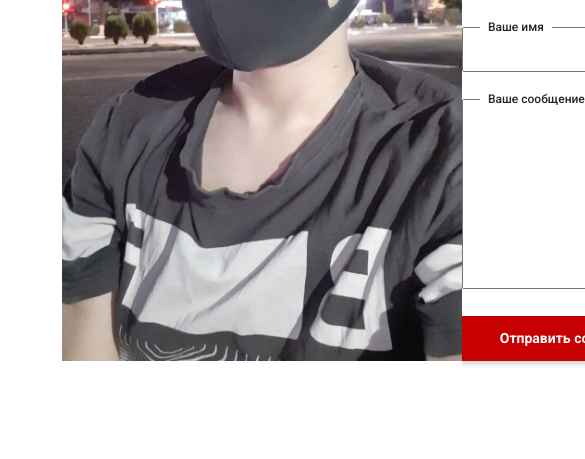
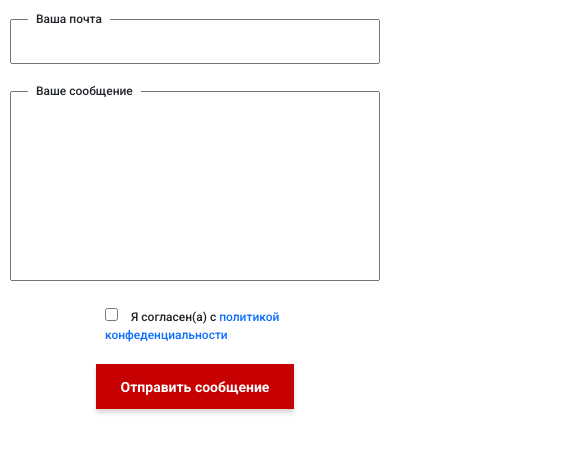
Before and after one commit to RamRainn/myportfolio, a website: page src/index.html in a window 390 px wide. Shown: the part 8275-8734 px from the top of the page, 585 px wide, since content can reach past the window. Drawn offline with nearby package versions, Linux system fonts and the light colour scheme; files that its build step writes are made by us from their sources; files whose address does not match are found by name.

Commit message:
new adaptive

```diff
--- a/src/sass/blocks/_media.scss
+++ b/src/sass/blocks/_media.scss
@@ -51,6 +51,15 @@
             }
         }
     }
+    .contacts {
+        &__wrapper {
+            padding: 0;
+            grid-template-columns: 400px 520px;
+        }
+        &__form {
+            grid-template: 45px 190px 45px / repeat(2, 250px);
+        }
+    }
 }
 @media (max-width: 992px){
     .container{
@@ -78,6 +87,18 @@
         &__wrapper {
             column-gap: 60px;
             grid-template-columns: repeat(2,320px);
+        }
+    }
+    .contacts {
+        &__wrapper {
+            grid-template-columns: 300px 400px;
+        }
+        &__form {
+            grid-template: 45px 190px 45px / repeat(2, 195px);
+        }
+        &__btn {
+            padding: 8px 25px;
+            line-height: 16px;
         }
     }
 
@@ -141,6 +162,18 @@
     .portfolio{
         margin-top: 40px;
     }
+    .contacts {
+        padding-top: 40px;
+        &__photo {
+            display: none;
+        }
+        &__wrapper {
+            grid-template-columns: 1fr;
+        }
+        &__form {
+            grid-template: 45px 190px 45px / repeat(2, 250px);
+        }
+    }
 }
 @media (max-width: 576px){
     .container{
@@ -192,4 +225,30 @@
             grid-template-columns: repeat(auto-fit,300px);
         }
     }
+    .contacts {
+        padding-bottom: 50px;
+        &__form {
+            grid-template: 45px 45px 190px minmax(45px, auto) / 1fr;
+        }
+        &__textarea {
+            grid-column: unset;
+            width: 100%;
+        }
+        &__triggers {
+            grid-column: unset;
+            grid-template-columns: 1fr;
+            column-gap: unset;
+            row-gap: 20px;
+        }
+        &__btn {
+            order: 2;
+            max-width: 220px;
+            margin: 0 auto;
+        }
+        &__policy {
+            width: 180px;
+            margin: 0 auto;
+            line-height: 18px;
+        }
+    }
 }
--- a/src/sass/blocks/_portfolio.scss
+++ b/src/sass/blocks/_portfolio.scss
@@ -26,6 +26,7 @@
             object-fit: cover;
         }
         &:hover{
+            filter: grayscale(80%);
             transform: scale(1.05);
         }
     }
```
Also changed, not shown: package.json (+11 -4 lines), dist/css/style.min.css, 1 other file.
